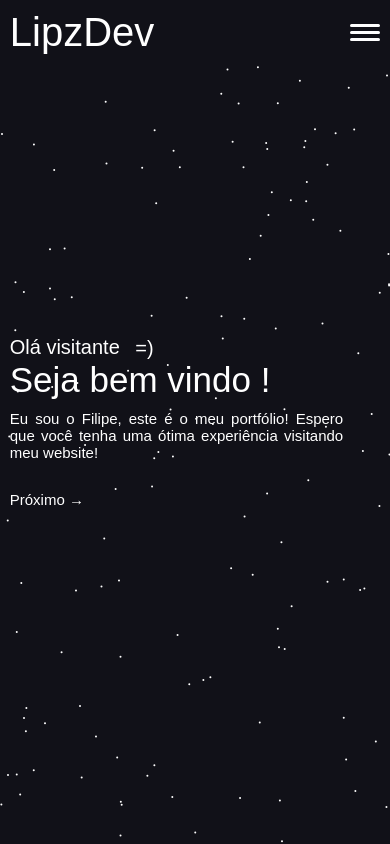
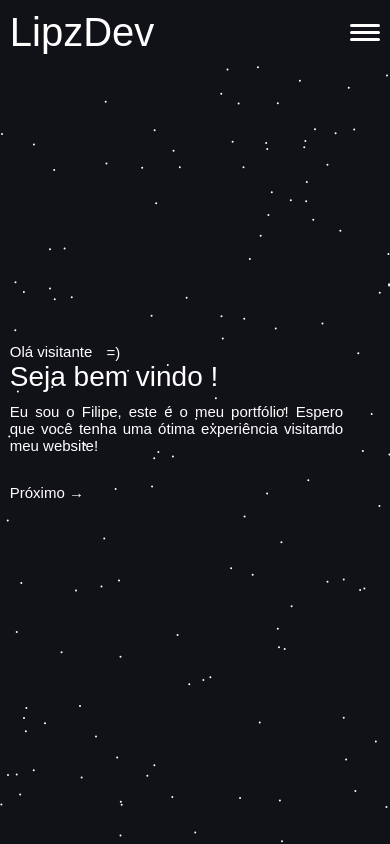
Before and after one commit to LipzDev/portfolio_reactjs, a React (Create React App) app: page / in a window 390 px wide. Built offline with nearby package versions, Linux system fonts and the light colour scheme.

Commit message:
Mudanças no responsivo

```diff
--- a/src/Components/Contato/Contato.css
+++ b/src/Components/Contato/Contato.css
@@ -86,7 +86,7 @@
 
   .contato h1 {
     display: block;
-    font-size: 2.8rem;
+    font-size: 4rem;
     font-weight: 300;
     margin-bottom: 10px;
   }
@@ -112,7 +112,7 @@
   }
 
   .on-mobile p {
-    font-size: 1.2rem;
+    font-size: 1.5rem;
     font-weight: 200;
   }
 
@@ -120,3 +120,9 @@
     margin-left: 5px;
   }
 }
+
+@media screen and (max-width: 500px) {
+  .contato h1 {
+    font-size: 2.8rem;
+  }
+}
--- a/src/Components/Inicio/Inicio.css
+++ b/src/Components/Inicio/Inicio.css
@@ -38,7 +38,7 @@
   }
 
   .inicio__text h1 {
-    font-size: 3.5rem;
+    font-size: 5rem;
     font-weight: 500;
   }
 
@@ -47,3 +47,12 @@
     text-align: justify;
   }
 }
+
+@media screen and (max-width: 500px) {
+  .inicio__text h1 {
+    font-size: 2.8rem;
+  }
+  .inicio__text h2 {
+    font-size: 1.5rem;
+  }
+}
--- a/src/Components/Projetos/Projetos.css
+++ b/src/Components/Projetos/Projetos.css
@@ -83,7 +83,7 @@
   }
 
   .projetos h1 {
-    font-size: 2.8rem;
+    font-size: 4rem;
     font-weight: 300;
   }
 
@@ -101,3 +101,9 @@
     margin-bottom: 20px;
   }
 }
+
+@media screen and (max-width: 500px) {
+  .projetos h1 {
+    font-size: 2.8rem;
+  }
+}
--- a/src/Components/Repositorios/Repositorios.css
+++ b/src/Components/Repositorios/Repositorios.css
@@ -109,7 +109,7 @@
   }
 
   .repositorios h1 {
-    font-size: 2.8rem;
+    font-size: 4rem;
     font-weight: 300;
   }
 
@@ -117,3 +117,9 @@
     width: 100%;
   }
 }
+
+@media screen and (max-width: 500px) {
+  .repositorios h1 {
+    font-size: 2.8rem;
+  }
+}
--- a/src/Components/Sobre/Sobre.css
+++ b/src/Components/Sobre/Sobre.css
@@ -60,7 +60,7 @@
 
   .sobre__text h1 {
     margin-top: 15rem;
-    font-size: 2.8rem;
+    font-size: 5rem;
     font-weight: 300;
   }
 
@@ -80,3 +80,9 @@
     margin-top: 50px;
   }
 }
+
+@media screen and (max-width: 500px) {
+  .sobre__text h1 {
+    font-size: 2.8rem;
+  }
+}
```
